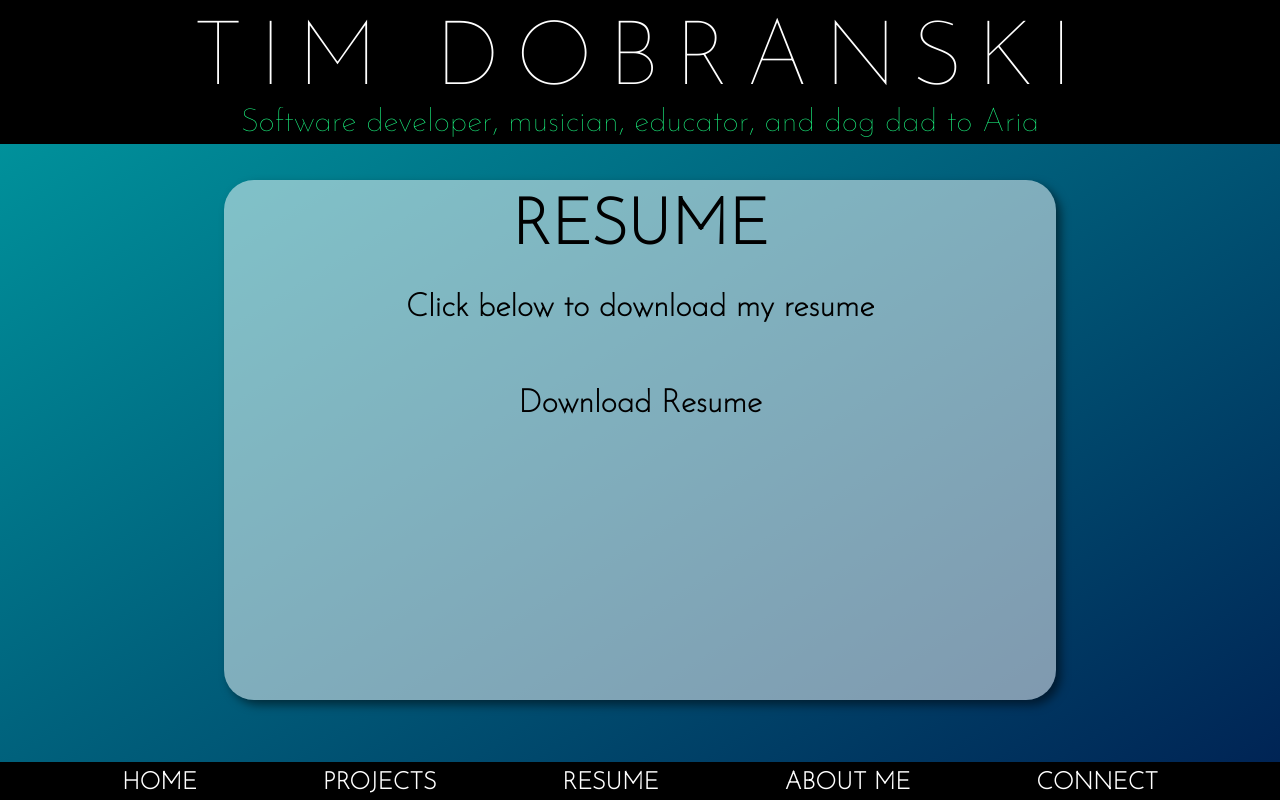
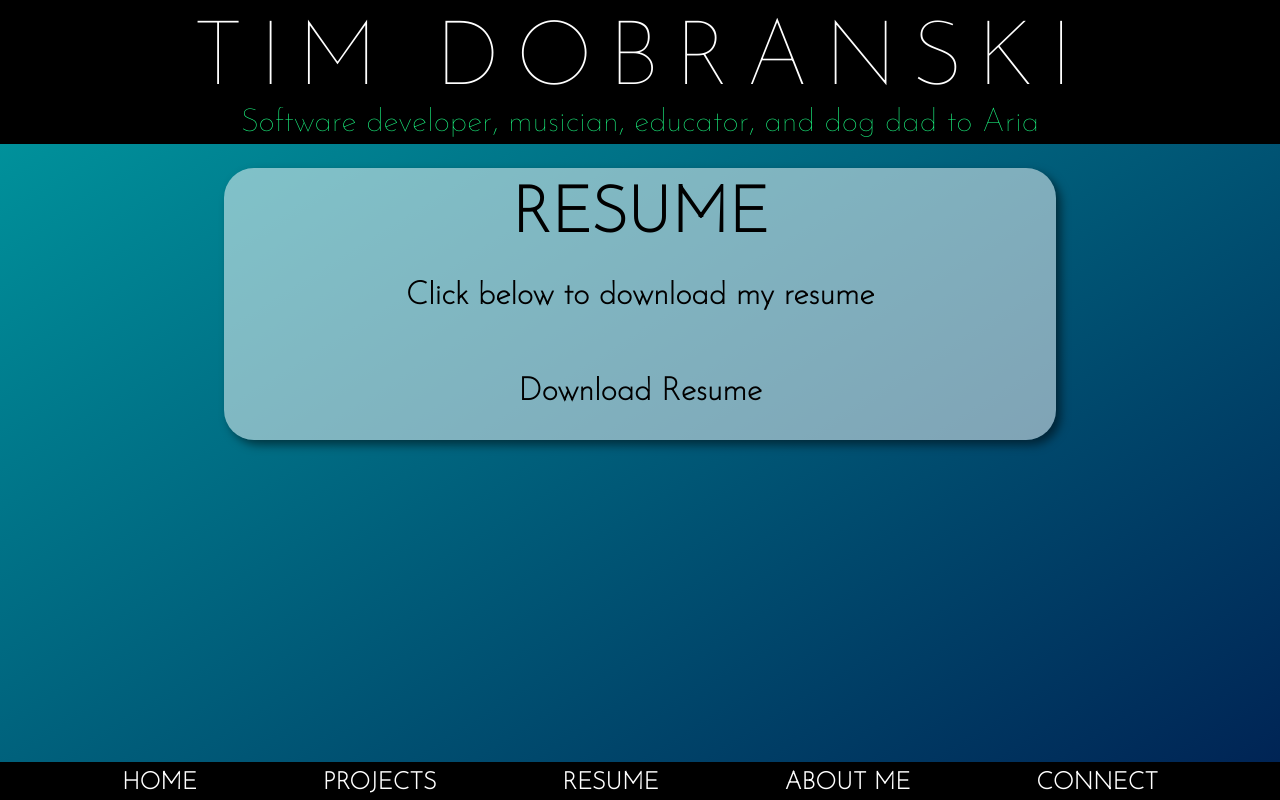
Before and after one commit to timdobranski/portfolio, a Next.js app: page /Resume in a window 1280 px wide. Built offline with nearby package versions, Linux system fonts and the light colour scheme.

Commit message:
Updated Projects page to min width

```diff
--- a/src/app/Resume/Resume.module.css
+++ b/src/app/Resume/Resume.module.css
@@ -1,13 +1,15 @@
 .resumeContainer {
-  position: absolute;
-  top: 55%;
-  left: 50%;
-  transform: translate(-50%, -50%);
+  position: relative;
+  margin-left: auto;
+  margin-right: auto;
+  margin-bottom: 7rem;
+  top: 1.5rem;
   display: flex;
   flex-direction: column;
   justify-content: flex-start;
   align-items: center;
-  height: 65%;
+  height: auto;
+  overflow-y: auto;
   width: 65%;
   min-width: 500px;
   background: rgba(255, 255, 255, .5);
```
Also changed, not shown: src/app/Connect/Connect.module.css (+4 -21 lines), src/app/Projects/Projects.module.css (+11 -5 lines), src/app/Projects/page.js (+8 -8 lines).
